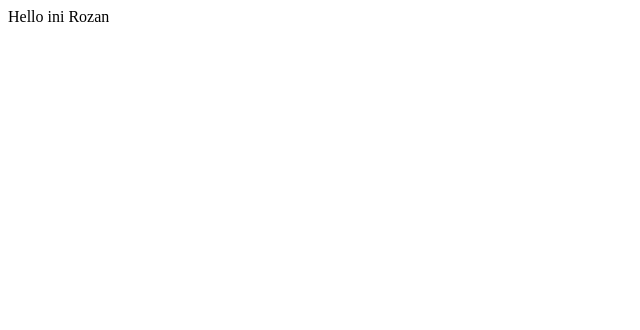
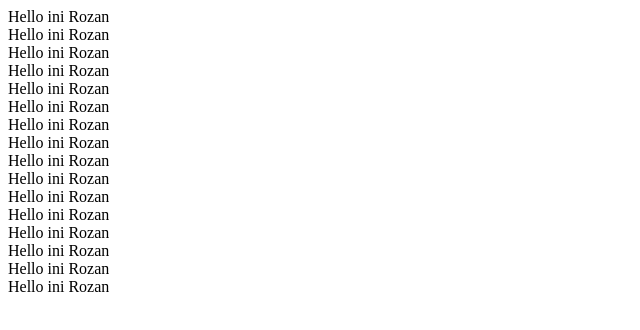
Before and after one commit to rozannouval/kolab-csa, a plain HTML site: page rozan.html in a window 1280 px wide. Shown: the whole page, without its empty margins (0-640 px from the left). Drawn offline with Linux system fonts and the light colour scheme.

Commit message:
✨ feat(rozan): add multiple hello rozan divs
- add multiple "Hello ini Rozan" divs to the body
- purpose is to test the commit message generator

```diff
--- a/rozan.html
+++ b/rozan.html
@@ -7,5 +7,20 @@
 </head>
 <body>
   <div>Hello ini Rozan</div>
+  <div>Hello ini Rozan</div>
+  <div>Hello ini Rozan</div>
+  <div>Hello ini Rozan</div>
+  <div>Hello ini Rozan</div>
+  <div>Hello ini Rozan</div>
+  <div>Hello ini Rozan</div>
+  <div>Hello ini Rozan</div>
+  <div>Hello ini Rozan</div>
+  <div>Hello ini Rozan</div>
+  <div>Hello ini Rozan</div>
+  <div>Hello ini Rozan</div>
+  <div>Hello ini Rozan</div>
+  <div>Hello ini Rozan</div>
+  <div>Hello ini Rozan</div>
+  <div>Hello ini Rozan</div>
 </body>
 </html>
```
